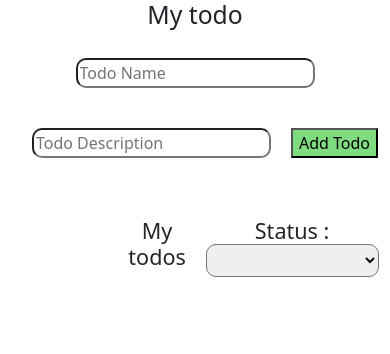
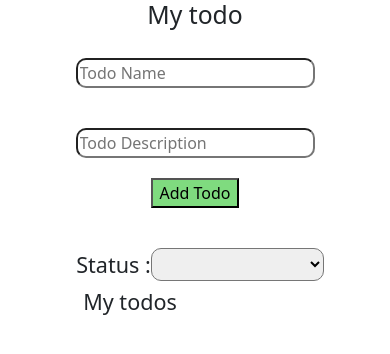
Before and after one commit to Nivash23/webtasks, a React (Vite) app: page / in a window 390 px wide. Shown: the top 354 px of the page. Built offline with nearby package versions, Linux system fonts and the light colour scheme.

Commit message:
lastupdate

```diff
--- a/src/App.css
+++ b/src/App.css
@@ -31,3 +31,19 @@ li{
   margin: 20px 20px 20px 500px;
   list-style: none;
 }
+@media screen and (max-width:550px)
+{
+ li{
+  margin: 20px 20px 20px 10px;
+  list-style: none;
+}
+#datas{
+  display: flex;
+  justify-content: space-around;
+  flex-direction: column;
+  margin: 40px 0px 0px 10px;
+}
+#todohd{
+  margin-right: 140px;
+}
+}
--- a/src/App.jsx
+++ b/src/App.jsx
@@ -35,6 +35,7 @@ function App() {
     <div id="container">
       <h2 id="head">My todo</h2>
       <div id="userInteraction">
+        <div>
 
         <input
           id="name"
@@ -45,6 +46,9 @@ function App() {
           }}
           placeholder="Todo Name"
         />
+        </div>
+        <div>
+
         <input
           id="descript"
           type="text"
@@ -54,13 +58,15 @@ function App() {
           }}
           placeholder="Todo Description"
         />
+        </div>
+        <div>
 
         <button  onClick={formhandler} id="add">
           Add Todo
         </button>
+        </div>
       </div>
       <div id="datas">
-        <h4>My todos</h4>
         <h4>
           Status :
           <span>
@@ -73,6 +79,7 @@ function App() {
             </select>
           </span>
         </h4>
+              <h4 id='todohd'>My todos</h4>
       </div>
         <div>
           <ul id="cards">
```
